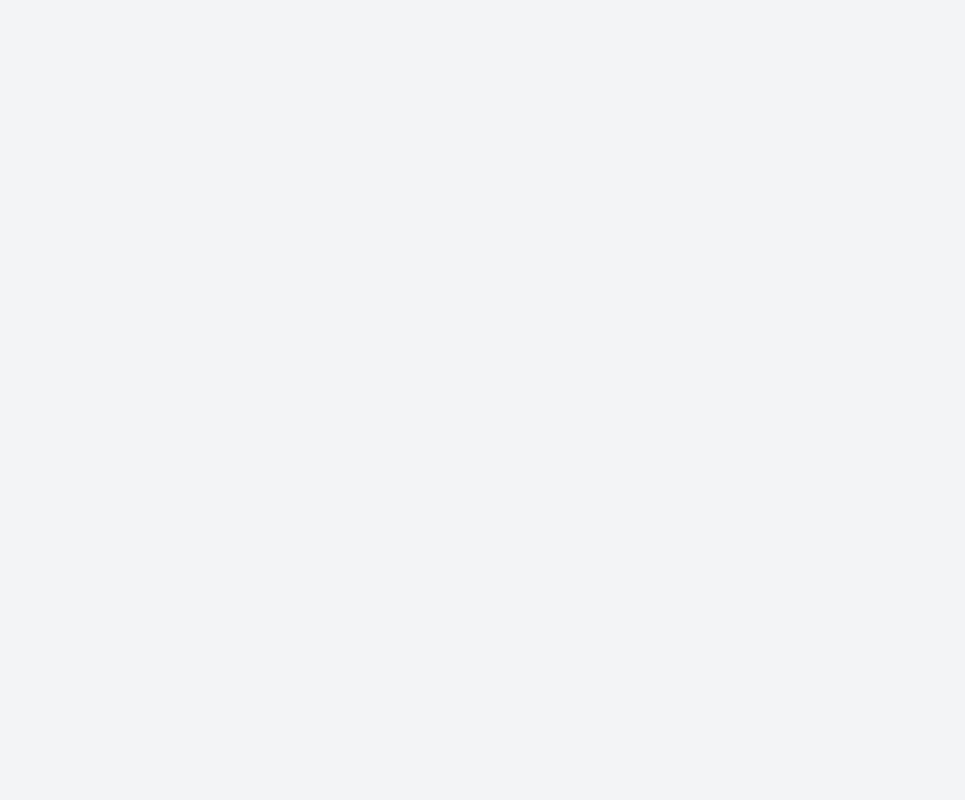
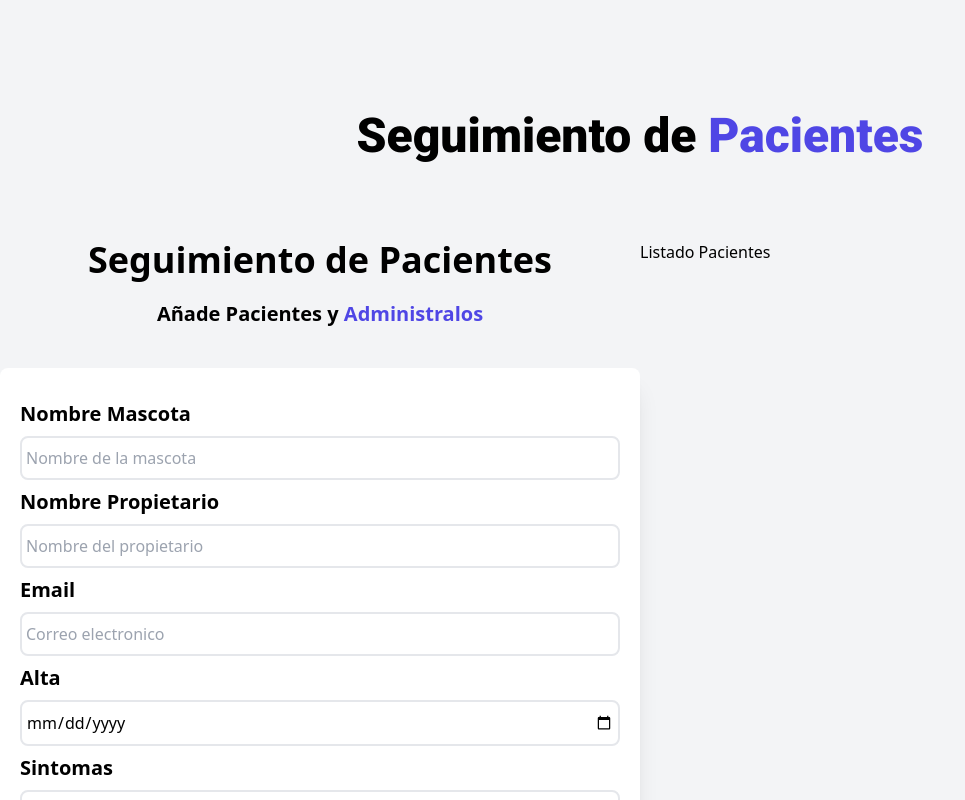
Before and after one commit to CheranthonyRD/AdministradorCitas, a React (Vite) app in the folder AdminCitas/: page / in a window 1280 px wide. Shown: the top 800 px of the page, without its empty margins (0-965 px from the left). Built offline with nearby package versions, Linux system fonts and the light colour scheme.

Commit message:
Terminado UI componente formulario

```diff
--- a/AdminCitas/src/App.jsx
+++ b/AdminCitas/src/App.jsx
@@ -1,11 +1,15 @@
-
-
+import Header from "./components/Header"
+import Formulario from "./components/Formulario"
+import ListadoPacientes from "./components/ListadoPacientes"
 function App() {
 
-
   return (
-    <div>
-
+    <div className="h-screen container mx-auto pt-28">
+      <Header/>
+      <div className="flex">
+        <Formulario/>
+        <ListadoPacientes/>
+      </div>
     </div>
   )
 }
--- /dev/null
+++ b/AdminCitas/src/components/Formulario.jsx
@@ -0,0 +1,43 @@
+
+function Formulario(){
+
+    function handleForm(e){
+        e.preventDefault();
+        console.log(e.target)
+    }
+    return(
+        <div className="w-1/2 mb-10">
+            <h2 className="text-center text-4xl font-bold mb-5">Seguimiento de Pacientes</h2>
+            <p className="text-center text-xl font-bold mb-10">Añade Pacientes y {" "} <span className="text-indigo-600">Administralos</span></p>
+
+            <form onSubmit={handleForm} className="bg-white px-5 py-8 rounded-lg shadow-xl">
+                <div className="mb-2">
+                    <label className="block mb-2 text-xl font-bold" htmlFor="">Nombre Mascota</label>
+                    <input className="w-full border-2 border-gray-200 py-2 px-1 outline-none rounded-lg" type="text" placeholder="Nombre de la mascota" />
+                </div>
+                <div className="mb-2">
+                    <label className="block mb-2 text-xl font-bold" htmlFor="">Nombre Propietario</label>
+                    <input className="w-full border-2 border-gray-200 py-2 px-1 outline-none rounded-lg" type="text" placeholder="Nombre del propietario" />
+                </div>
+                <div className="mb-2">
+                    <label className="block mb-2 text-xl font-bold" htmlFor="">Email</label>
+                    <input className="w-full border-2 border-gray-200 py-2 px-1 outline-none rounded-lg" type="text" placeholder="Correo electronico" />
+                </div>
+                <div className="mb-2">
+                    <label className="block mb-2 text-xl font-bold" htmlFor="">Alta</label>
+                    <input className="w-full border-2 border-gray-200 py-2 px-1 outline-none rounded-lg" type="date" />
+                </div>
+                <div className="mb-4">
+                    <label className="block mb-2 text-xl font-bold" htmlFor="">Sintomas</label>
+                    <textarea className="min-w-full min-h-40 max-h-40 border-2 border-gray-200 py-2 px-1 outline-none rounded-lg" name="" id="" cols="30" rows="10" placeholder="Describe los sintomas"></textarea>
+                </div>
+                <div className="">
+                    <button className="hover:bg-indigo-700 w-full block bg-indigo-600 py-3 text-white uppercase font-bold rounded-lg">Agregar Paciente</button>
+                </div>
+            </form>
+        </div>
+    );
+
+}
+
+export default Formulario;
--- /dev/null
+++ b/AdminCitas/src/components/Header.jsx
@@ -0,0 +1,12 @@
+import "./styles/header.css";
+
+function Header(){
+
+    return(
+        <div className="mb-20">
+            <h1 className="text-5xl text-center header_title">Seguimiento de {" "} <span className="text-indigo-600">Pacientes</span></h1>
+        </div>
+    );
+}
+
+export default Header;
--- /dev/null
+++ b/AdminCitas/src/components/ListadoPacientes.jsx
@@ -0,0 +1,11 @@
+
+function ListadoPacientes(){
+    return(
+        <div>
+            <h2>Listado Pacientes</h2>
+        </div>
+    );
+}
+
+
+export default ListadoPacientes;
--- /dev/null
+++ b/AdminCitas/src/components/styles/header.css
@@ -0,0 +1,10 @@
+@import url('https://fonts.googleapis.com/css2?family=Roboto:wght@700;900&display=swap');
+
+:root{
+    --font-header: "Roboto";
+}
+
+.header_title{
+    font-weight: 900;
+    font-family: var(--font-header);
+}
```
